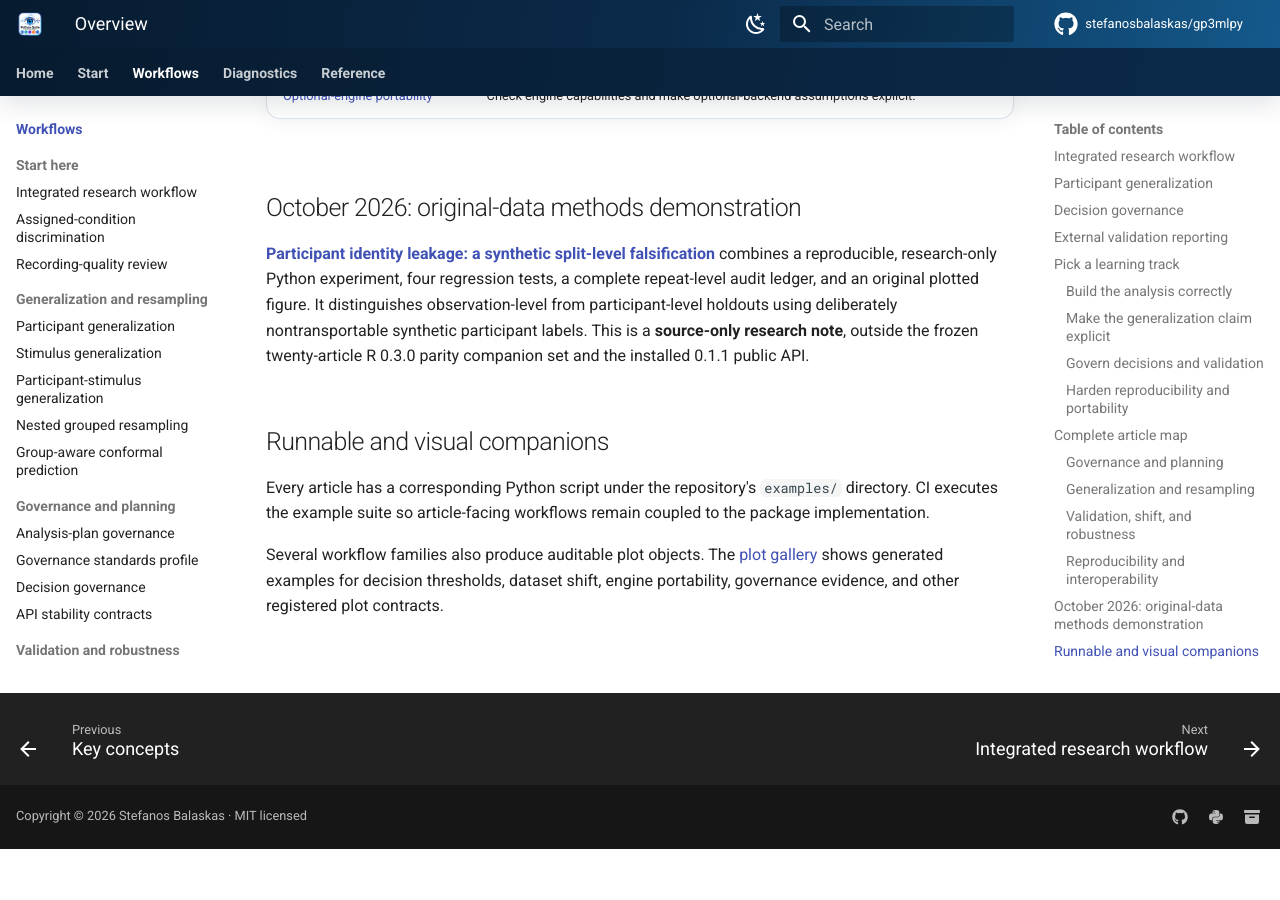
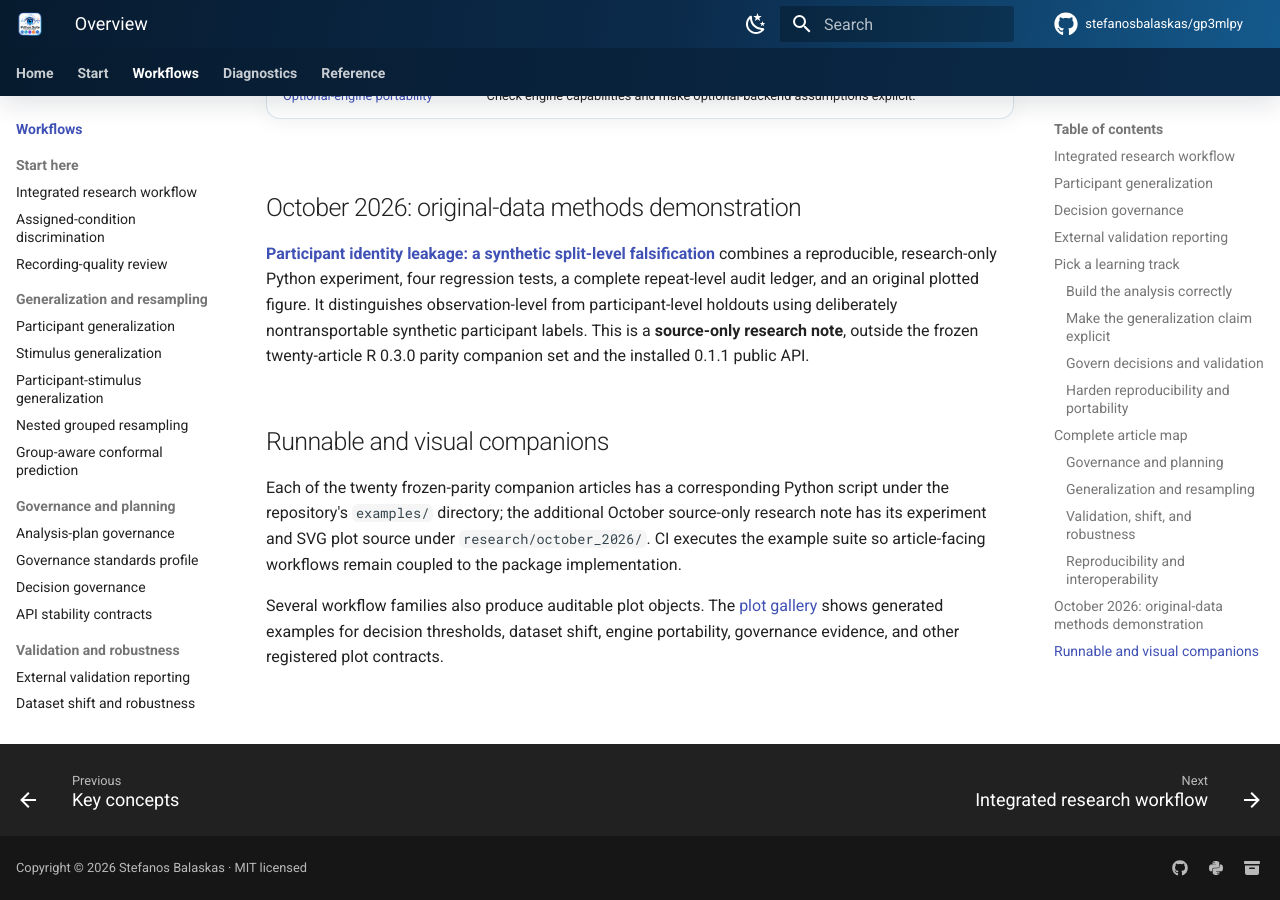
Before and after one commit to stefanosbalaskas/gp3mlpy, an MkDocs documentation site: the page built from docs/articles/index.md, in a window 1280 px wide and 900 px high, scrolled down 3073 px. Built offline with MkDocs 1.6.1 and Material for MkDocs 9.7.7, drawn with Linux system fonts in a browser that asks for light colours; comment, search, counter and statistics services are not loaded; before the commit the page ends 3922 px from its top, so only the background shows below that.

Commit message:
docs: distinguish research-only experiment from 20 packaged parity companions

```diff
--- a/docs/articles/index.md
+++ b/docs/articles/index.md
@@ -114,6 +114,6 @@
 
 ## Runnable and visual companions
 
-Every article has a corresponding Python script under the repository's `examples/` directory. CI executes the example suite so article-facing workflows remain coupled to the package implementation.
+Each of the twenty frozen-parity companion articles has a corresponding Python script under the repository's `examples/` directory; the additional October source-only research note has its experiment and SVG plot source under `research/october_2026/`. CI executes the example suite so article-facing workflows remain coupled to the package implementation.
 
 Several workflow families also produce auditable plot objects. The [plot gallery](../plots.md) shows generated examples for decision thresholds, dataset shift, engine portability, governance evidence, and other registered plot contracts.
```
